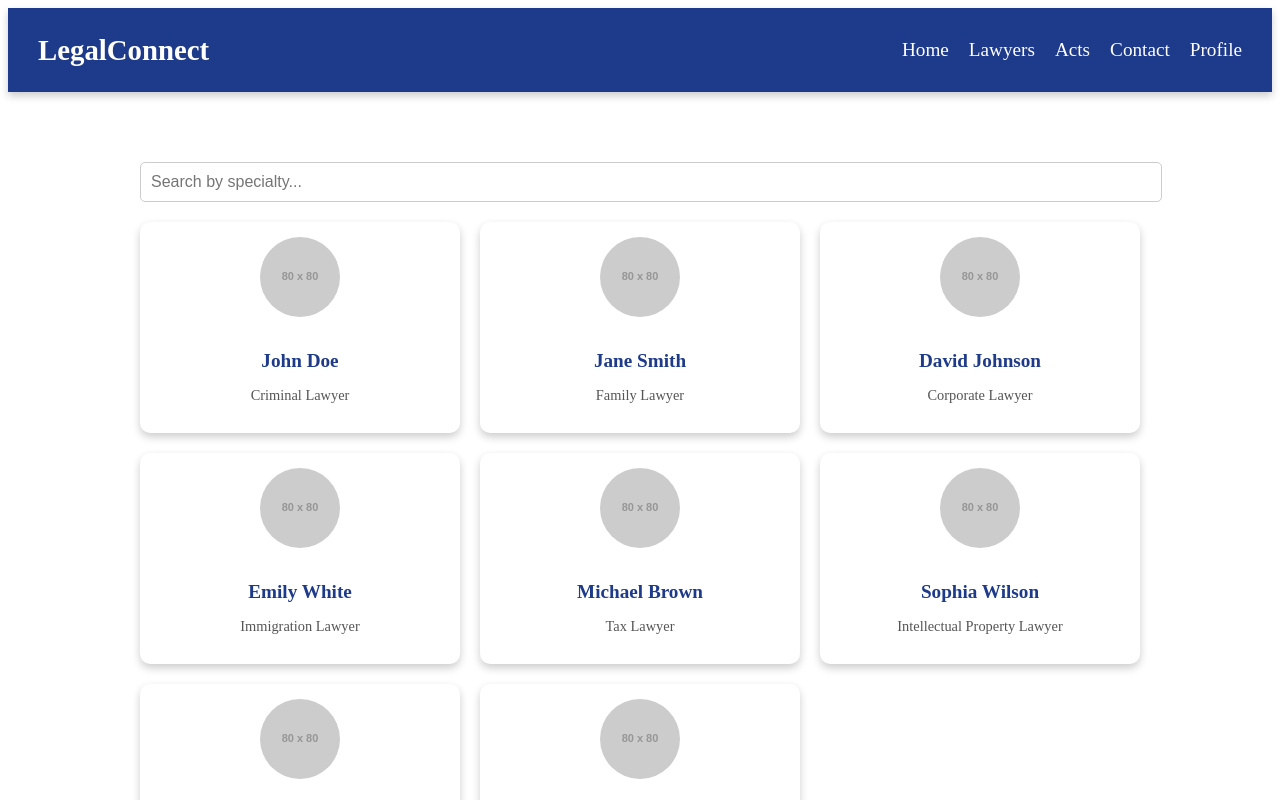
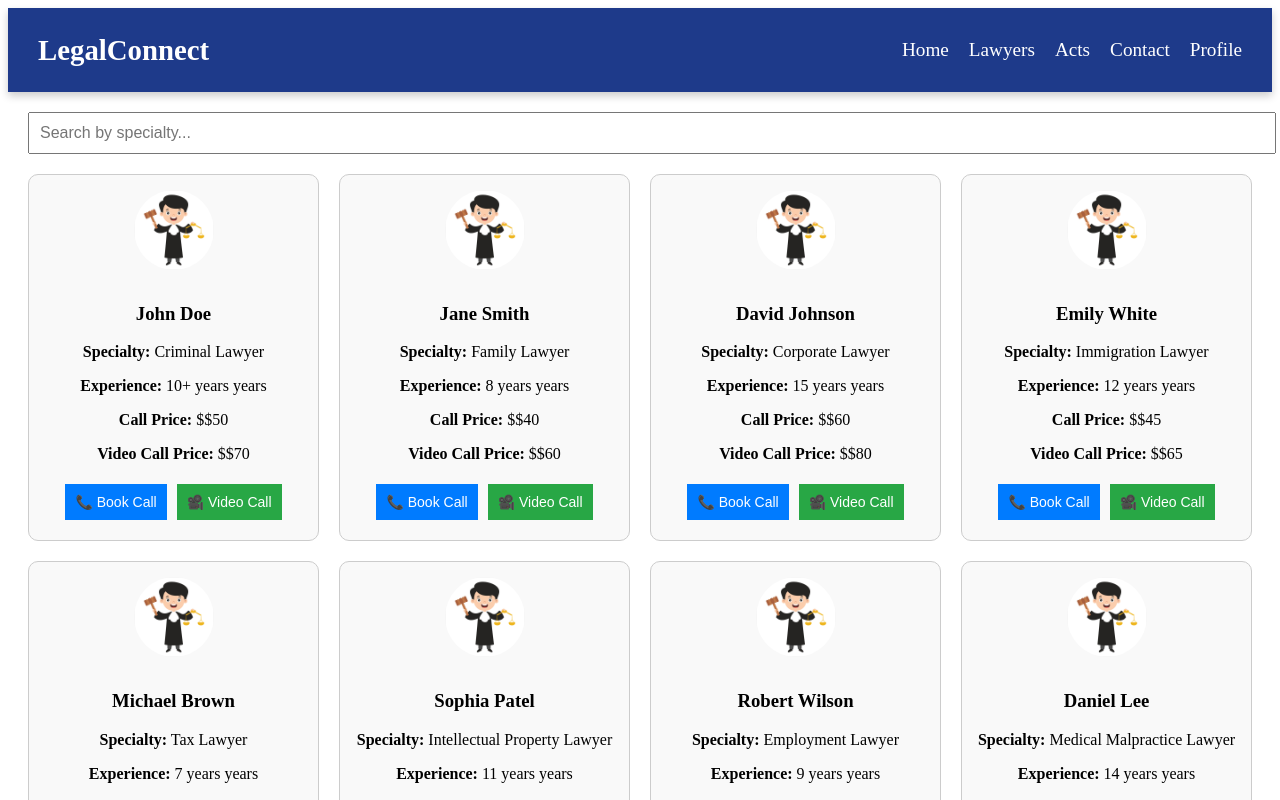
Before and after one commit to prathamlashkari/College-Spring-boot, a React (Vite) app in the folder front-end/: page /lawyers in a window 1280 px wide. Shown: the top 800 px of the page. Built offline with nearby package versions, Linux system fonts and the light colour scheme.

Commit message:
added lawyer page advance functonality

```diff
--- a/front-end/package.json
+++ b/front-end/package.json
@@ -12,7 +12,8 @@
   "dependencies": {
     "react": "^19.0.0",
     "react-dom": "^19.0.0",
-    "react-router-dom": "^7.4.1"
+    "react-router-dom": "^7.4.1",
+    "react-toastify": "^11.0.5"
   },
   "devDependencies": {
     "@eslint/js": "^9.21.0",
--- /dev/null
+++ b/front-end/src/constant/Lawyer.js
@@ -0,0 +1,19 @@
+import Img from '../assets/lawyers.jpg'
+
+export const lawyers = [
+  { id: 1, name: "John Doe", specialty: "Criminal Lawyer", experience: "10+ years", image: Img, callPrice: "$50", videoCallPrice: "$70" },
+  { id: 2, name: "Jane Smith", specialty: "Family Lawyer", experience: "8 years", image: Img, callPrice: "$40", videoCallPrice: "$60" },
+  { id: 3, name: "David Johnson", specialty: "Corporate Lawyer", experience: "15 years", image: Img, callPrice: "$60", videoCallPrice: "$80" },
+  { id: 4, name: "Emily White", specialty: "Immigration Lawyer", experience: "12 years", image: Img, callPrice: "$45", videoCallPrice: "$65" },
+  { id: 5, name: "Michael Brown", specialty: "Tax Lawyer", experience: "7 years", image: Img, callPrice: "$35", videoCallPrice: "$55" },
+  { id: 6, name: "Sophia Patel", specialty: "Intellectual Property Lawyer", experience: "11 years", image: Img, callPrice: "$55", videoCallPrice: "$75" },
+  { id: 7, name: "Robert Wilson", specialty: "Employment Lawyer", experience: "9 years", image: Img, callPrice: "$50", videoCallPrice: "$65" },
+  { id: 8, name: "Daniel Lee", specialty: "Medical Malpractice Lawyer", experience: "14 years", image: Img, callPrice: "$70", videoCallPrice: "$90" },
+  { id: 9, name: "Laura Martinez", specialty: "Real Estate Lawyer", experience: "6 years", image: Img, callPrice: "$30", videoCallPrice: "$50" },
+  { id: 10, name: "Kevin Anderson", specialty: "Bankruptcy Lawyer", experience: "13 years", image: Img, callPrice: "$65", videoCallPrice: "$85" },
+  { id: 11, name: "Olivia Thomas", specialty: "Environmental Lawyer", experience: "10 years", image: Img, callPrice: "$55", videoCallPrice: "$70" },
+  { id: 12, name: "William Harris", specialty: "Constitutional Lawyer", experience: "16 years", image: Img, callPrice: "$80", videoCallPrice: "$100" },
+  { id: 13, name: "Emma Robinson", specialty: "Civil Rights Lawyer", experience: "12 years", image: Img, callPrice: "$45", videoCallPrice: "$65" },
+  { id: 14, name: "Henry Walker", specialty: "Personal Injury Lawyer", experience: "7 years", image: Img, callPrice: "$35", videoCallPrice: "$55" },
+  { id: 15, name: "Isabella Green", specialty: "Elder Law Attorney", experience: "9 years", image: Img, callPrice: "$50", videoCallPrice: "$70" }
+];
--- a/front-end/src/main.jsx
+++ b/front-end/src/main.jsx
@@ -3,11 +3,13 @@ import { createRoot } from "react-dom/client";
 import "./index.css";
 import App from "./App.jsx";
 import { BrowserRouter } from "react-router-dom";
+import { ToastContainer } from "react-toastify";
 
 createRoot(document.getElementById("root")).render(
   <StrictMode>
     <BrowserRouter>
       <App />
+      <ToastContainer />
     </BrowserRouter>
   </StrictMode>
 );
--- a/front-end/src/page/Lawyer.jsx
+++ b/front-end/src/page/Lawyer.jsx
@@ -1,65 +1,58 @@
 import React, { useState } from "react";
 import "../style/Lawyer.css";
+import { toast } from "react-toastify";
+import "react-toastify/dist/ReactToastify.css";
+import { lawyers } from "../constant/Lawyer";
 
 const Lawyer = () => {
   const [searchTerm, setSearchTerm] = useState("");
-
-  // Expanded Lawyer Data
-  const lawyers = [
-    {
-      id: 1,
-      name: "John Doe",
-      specialty: "Criminal Lawyer",
-      image: "https://via.placeholder.com/80",
-    },
-    {
-      id: 2,
-      name: "Jane Smith",
-      specialty: "Family Lawyer",
-      image: "https://via.placeholder.com/80",
-    },
-    {
-      id: 3,
-      name: "David Johnson",
-      specialty: "Corporate Lawyer",
-      image: "https://via.placeholder.com/80",
-    },
-    {
-      id: 4,
-      name: "Emily White",
-      specialty: "Immigration Lawyer",
-      image: "https://via.placeholder.com/80",
-    },
-    {
-      id: 5,
-      name: "Michael Brown",
-      specialty: "Tax Lawyer",
-      image: "https://via.placeholder.com/80",
-    },
-    {
-      id: 6,
-      name: "Sophia Wilson",
-      specialty: "Intellectual Property Lawyer",
-      image: "https://via.placeholder.com/80",
-    },
-    {
-      id: 7,
-      name: "Daniel Martinez",
-      specialty: "Personal Injury Lawyer",
-      image: "https://via.placeholder.com/80",
-    },
-    {
-      id: 8,
-      name: "Olivia Taylor",
-      specialty: "Employment Lawyer",
-      image: "https://via.placeholder.com/80",
-    },
-  ];
+  const [showPopup, setShowPopup] = useState(false);
+  const [bookingType, setBookingType] = useState("");
+  const [selectedLawyer, setSelectedLawyer] = useState(null);
+  const [selectedDate, setSelectedDate] = useState(""); // Selected Date
+  const [selectedTime, setSelectedTime] = useState(""); // Selected Time
+  const [selectedDay, setSelectedDay] = useState(""); // Selected Day
 
   // Filter lawyers based on specialty
   const filteredLawyers = lawyers.filter((lawyer) =>
     lawyer.specialty.toLowerCase().includes(searchTerm.toLowerCase())
   );
+
+  // Function to handle booking confirmation
+  const handleBooking = (lawyer, type) => {
+    setSelectedLawyer(lawyer);
+    setBookingType(type);
+    setShowPopup(true);
+    setSelectedDate("");
+    setSelectedTime("");
+    setSelectedDay("");
+  };
+
+  // Function to update the selected date and determine the day
+  const handleDateChange = (event) => {
+    const dateValue = event.target.value;
+    setSelectedDate(dateValue);
+
+    if (dateValue) {
+      const dayName = new Date(dateValue).toLocaleDateString("en-US", {
+        weekday: "long",
+      });
+      setSelectedDay(dayName);
+    }
+  };
+
+  // Function to confirm booking
+  const confirmBooking = () => {
+    if (!selectedDate || !selectedTime) {
+      toast.error("Please select both date and time before booking!");
+      return;
+    }
+
+    toast.success(
+      `${bookingType} booked with ${selectedLawyer.name} on ${selectedDay}, ${selectedDate} at ${selectedTime}!`
+    );
+    setShowPopup(false);
+  };
 
   return (
     <div className="lawyer-container">
@@ -79,13 +72,88 @@ const Lawyer = () => {
             <div key={lawyer.id} className="lawyer-card">
               <img src={lawyer.image} alt={lawyer.name} />
               <h3>{lawyer.name}</h3>
-              <p>{lawyer.specialty}</p>
+              <p>
+                <strong>Specialty:</strong> {lawyer.specialty}
+              </p>
+              <p>
+                <strong>Experience:</strong> {lawyer.experience} years
+              </p>
+              <p>
+                <strong>Call Price:</strong> ${lawyer.callPrice}
+              </p>
+              <p>
+                <strong>Video Call Price:</strong> ${lawyer.videoCallPrice}
+              </p>
+              <div className="lawyer-buttons">
+                <button
+                  className="call-btn"
+                  onClick={() => handleBooking(lawyer, "Call")}
+                >
+                  📞 Book Call
+                </button>
+                <button
+                  className="video-call-btn"
+                  onClick={() => handleBooking(lawyer, "Video Call")}
+                >
+                  🎥 Video Call
+                </button>
+              </div>
             </div>
           ))
         ) : (
           <p>No lawyers found for this specialty.</p>
         )}
       </div>
+
+      {/* Confirmation Popup with Date & Time Selection */}
+      {showPopup && (
+        <div className="popup-overlay">
+          <div className="popup-box">
+            <h3>Confirm Booking</h3>
+            <p>
+              Are you sure you want to book a {bookingType} with{" "}
+              {selectedLawyer.name}?
+            </p>
+
+            {/* Date Selection */}
+            <label htmlFor="booking-date">Select Date:</label>
+            <input
+              type="date"
+              id="booking-date"
+              value={selectedDate}
+              onChange={handleDateChange}
+            />
+
+            {/* Show the selected day */}
+            {selectedDay && (
+              <p>
+                <strong>Day:</strong> {selectedDay}
+              </p>
+            )}
+
+            {/* Time Selection */}
+            <label htmlFor="booking-time">Select Time:</label>
+            <input
+              type="time"
+              id="booking-time"
+              value={selectedTime}
+              onChange={(e) => setSelectedTime(e.target.value)}
+            />
+
+            <div className="popup-buttons">
+              <button className="confirm-btn" onClick={confirmBooking}>
+                Yes
+              </button>
+              <button
+                className="cancel-btn"
+                onClick={() => setShowPopup(false)}
+              >
+                Cancel
+              </button>
+            </div>
+          </div>
+        </div>
+      )}
     </div>
   );
 };
--- a/front-end/src/style/Lawyer.css
+++ b/front-end/src/style/Lawyer.css
@@ -1,41 +1,26 @@
-/* Lawyer Page Container */
 .lawyer-container {
-  max-width: 1000px;
-  margin: 50px auto;
   padding: 20px;
-  text-align: center;
 }
 
-/* Search Bar */
 .lawyer-search {
   width: 100%;
   padding: 10px;
-  font-size: 1rem;
-  border: 1px solid #ccc;
-  border-radius: 5px;
-  outline: none;
-  transition: border 0.3s;
+  margin-bottom: 20px;
+  font-size: 16px;
 }
 
-.lawyer-search:focus {
-  border-color: #1e3a8a;
+.lawyer-cards {
+  display: grid;
+  grid-template-columns: repeat(auto-fill, minmax(250px, 1fr));
+  gap: 20px;
 }
 
-/* Lawyer Cards Section */
-.lawyer-cards {
-  display: grid;
-  grid-template-columns: repeat(auto-fit, minmax(250px, 1fr));
-  gap: 20px;
-  margin-top: 20px;
-}
-
-/* Individual Lawyer Card */
 .lawyer-card {
-  background: white;
+  border: 1px solid #ccc;
   padding: 15px;
   border-radius: 10px;
-  box-shadow: 0px 4px 8px rgba(0, 0, 0, 0.2);
   text-align: center;
+  background-color: #f9f9f9;
 }
 
 .lawyer-card img {
@@ -45,13 +30,57 @@
   margin-bottom: 10px;
 }
 
-.lawyer-card h3 {
-  color: #1e3a8a;
-  font-size: 1.2rem;
-  margin-bottom: 5px;
+.lawyer-buttons button {
+  margin: 5px;
+  padding: 10px;
+  border: none;
+  cursor: pointer;
+  font-size: 14px;
 }
 
-.lawyer-card p {
-  font-size: 0.9rem;
-  color: #555;
+.call-btn {
+  background-color: #007bff;
+  color: white;
 }
+
+.video-call-btn {
+  background-color: #28a745;
+  color: white;
+}
+
+/* Popup Styling */
+.popup-overlay {
+  position: fixed;
+  top: 0;
+  left: 0;
+  width: 100%;
+  height: 100%;
+  background: rgba(0, 0, 0, 0.5);
+  display: flex;
+  justify-content: center;
+  align-items: center;
+}
+
+.popup-box {
+  background: white;
+  padding: 20px;
+  border-radius: 10px;
+  text-align: center;
+}
+
+.popup-buttons button {
+  margin: 5px;
+  padding: 10px;
+  font-size: 14px;
+  cursor: pointer;
+}
+
+.confirm-btn {
+  background-color: green;
+  color: white;
+}
+
+.cancel-btn {
+  background-color: red;
+  color: white;
+}
```
Also changed, not shown: front-end/src/assets/lawyers.jpg (added), 1 other file (tests, documents, lock files or other folders).
